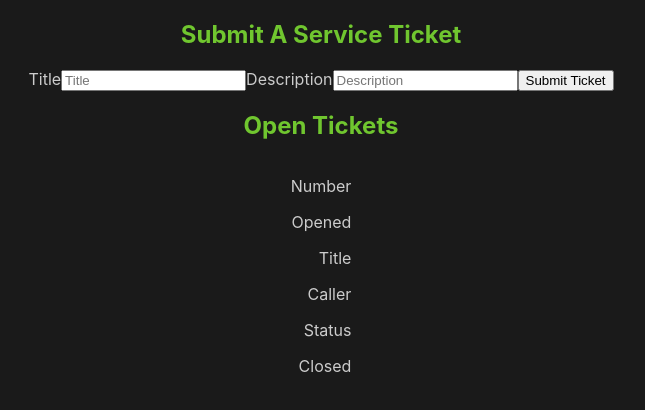
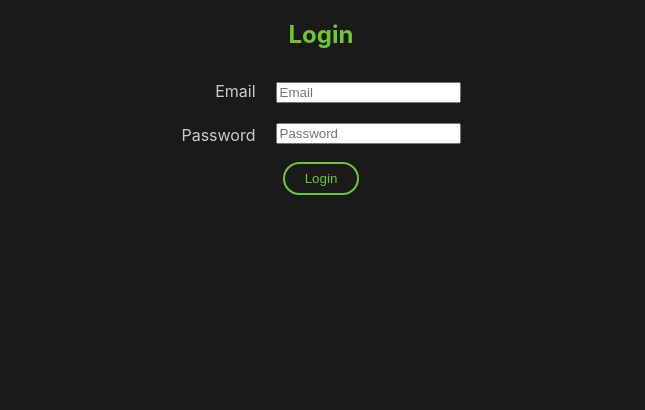
Before and after one commit to Joseph-Galante/ProSolar, a React (Create React App) app: page /tickets in a window 1280 px wide. Shown: the top 410 px of the page, without its empty margins (319-964 px from the left). Built offline with nearby package versions, Linux system fonts and the light colour scheme.

Commit message:
user context, login/logout, edit profile, general styling

```diff
--- a/src/App.js
+++ b/src/App.js
@@ -1,5 +1,6 @@
 // imports
 import { Route } from 'react-router-dom';
+import { useEffect } from 'react';
 
 // pages
 import Tesla from './pages/Tesla';
@@ -10,8 +11,15 @@ import Contact from './pages/Contact';
 // components
 import NavBar from './components/NavBar';
 
+// contexts
+import { UserContext } from './contexts/UserContext';
+import { useContext } from 'react';
 
 function App() {
+  // contexts
+  const { userState, verifyUser } = useContext(UserContext);
+  const [ user ] = userState;
+
   // functions
   /* When the user scrolls down, hide the navbar. When the user scrolls up, show the navbar */
   let prevScrollpos = window.pageYOffset;
@@ -29,17 +37,18 @@ function App() {
     prevScrollpos = currentScrollPos;
   }
 
-
+  // on component load
+  useEffect(verifyUser, []);
 
   return (
     <div className="App">
       <Route exact path="/" render={() => { return <Tesla /> }} />
 
-      <Route exact path="/tickets" render={() => { return <Tickets /> }} />
+      <Route exact path="/tickets" render={() => { if (user.id) { return <Tickets /> } else { return <Tesla /> } }} />
 
-      <Route exact path="/referrals" render={() => { return <Referrals /> }} />
+      <Route exact path="/referrals" render={() => { if (user.id) { return <Referrals /> } else { return <Tesla /> } }} />
 
-      <Route exact path="/contact" render={() => { return <Contact /> }} />
+      <Route exact path="/contact" render={() => { if (user.id) { return <Contact /> } else { return <Tesla /> } }} />
 
       <NavBar />
     </div>
--- a/src/contexts/UserContext.js
+++ b/src/contexts/UserContext.js
@@ -14,7 +14,7 @@ const UserProvider = ({children}) =>
         // console.log(userId);
         if (userId)
         {
-            axios.get(`${REACT_APP_BACKEND_URL}/user/verify`, {
+            axios.get(`${process.env.REACT_APP_BACKEND_URL}user/verify`, {
                 headers: { Authorization: userId }
             }).then((res) =>
             {
--- a/src/index.css
+++ b/src/index.css
@@ -22,6 +22,42 @@ code {
 
 h1, h2, h3, h4 {
   color: #70c62f;
+}
+
+/* =========================================== GENERAL INPUT =========================================== */
+input[type=button], input[type=submit] {
+  color: #70c62f;
+  border: 2px solid #70c62f;
+  background-color: hsl(0, 0%, 10%);
+  text-decoration: none;
+  padding: 7px 20px;
+  margin: 5px;
+  border-top-left-radius: 30px;
+  border-top-right-radius: 30px;
+  border-bottom-left-radius: 30px;
+  border-bottom-right-radius: 30px;
+}
+input[type=button]:hover, input[type=submit]:hover {
+  cursor: pointer;
+  color: hsl(0, 0%, 10%);
+  background-color: #70c62f;
+}
+input[type="text"], input[type="password"] {
+  margin: 10px;
+}
+.invalid {
+  border: 1px solid red;
+  border-top-left-radius: 2px;
+  border-top-right-radius: 2px;
+  border-bottom-left-radius: 2px;
+  border-bottom-right-radius: 2px;
+}
+.messages {
+  display: flex;
+  flex-direction: column;
+  justify-content: center;
+  align-items: center;
+  margin: auto 0;
 }
 
 /* =========================================== NAVBAR =========================================== */
@@ -71,6 +107,54 @@ h1, h2, h3, h4 {
   align-items: center;
   text-align: end;
 }
+.login-page {
+  display: flex;
+  flex-direction: column;
+  justify-content: center;
+  align-items: center;
+  width: 100%;
+}
+.login-form {
+  width: 100%;
+  display: flex;
+  justify-content: center;
+  align-items: center;
+}
+.login-labels {
+  display: flex;
+  flex-direction: column;
+  align-items: flex-end;
+}
+.login-labels label {
+  margin: 12px 10px;
+}
+.login-inputs {
+  display: flex;
+  flex-direction: column;
+  align-items: flex-start;
+}
+.user-info {
+  display: flex;
+  justify-content: center;
+  align-items: center;
+}
+.user-info .info {
+  display: flex;
+  flex-direction: column;
+  justify-content: center;
+  align-items: flex-start;
+  width: 60%;
+}
+.info p {
+  margin: 7px 20px;
+}
+.user-info .edit-info {
+  display: flex;
+  flex-direction: column;
+  justify-content: center;
+  align-items: flex-start;
+  width: 60%;
+}
 
 /* =========================================== TICKETS =========================================== */
 .tickets-page {
--- a/src/pages/Login.js
+++ b/src/pages/Login.js
@@ -2,7 +2,7 @@
 import axios from 'axios';
 
 // contexts
-import { useState, useEffect, useContext } from 'react';
+import { useState, useContext } from 'react';
 import { UserContext } from '../contexts/UserContext';
 
 const Login = () =>
@@ -11,15 +11,48 @@ const Login = () =>
     const { userState } = useContext(UserContext);
 
     // states
-    const [user, setUser] = userState;
-    const [email, setEmail] = useState('');
-    const [password, setPassword] = useState('');
+    const [ user, setUser ] = userState;
+    const [ email, setEmail ] = useState('');
+    const [ password, setPassword ] = useState('');
 
     // functions
     const handleSubmit = (e) =>
     {
         e.preventDefault();
-        axios.post(`${env.BACKEND_URL}/users/login`, {
+        // check for empty fields
+        if (email === "" || password === "")
+        {
+            // clear messages
+            document.querySelector(".messages").innerHTML = null;
+            if (email === "")
+            {
+                // grab email input
+                const emailInput = document.querySelector("#email");
+                // add invalid class
+                emailInput.classList.add("invalid");
+                // create invalid message
+                const message = document.createElement("p");
+                message.innerHTML = "Email is required";
+                message.style.color = "red";
+                // add message
+                document.querySelector(".messages").append(message);
+            }
+            if (password === "")
+            {
+                // grab password input
+                const passwordInput = document.querySelector("#password");
+                // add invalid class
+                passwordInput.classList.add("invalid");
+                // create invalid message
+                const message = document.createElement("p");
+                message.innerHTML = "Password is required";
+                message.style.color = "red";
+                // add message
+                document.querySelector(".messages").append(message);
+            }
+            return;
+        }
+        axios.post(`${process.env.REACT_APP_BACKEND_URL}user/login`, {
             email: email,
             password: password
         }).then((res) =>
@@ -30,20 +63,37 @@ const Login = () =>
         }).catch((error) =>
         {
             console.log(error.message);
-            // check for unauthorized message - wrong login info
+            // check for unauthorized message - incorrect password
             if (error.message === 'Request failed with status code 401')
             {
-                displayMessage(false, 'Email or password is incorrect.');
+                // clear messages
+                document.querySelector(".messages").innerHTML = null;
+                // create invalid message
+                const message = document.createElement("p");
+                message.innerHTML = "Incorrect password";
+                message.style.color = "red";
+                // add message
+                document.querySelector(".messages").append(message);
+            }
+            // check for could not be found message - incorrect email
+            else if (error.message === 'Request failed with status code 404')
+            {
+                // clear messages
+                document.querySelector(".messages").innerHTML = null;
+                // create invalid message
+                const message = document.createElement("p");
+                message.innerHTML = "Incorrect email";
+                message.style.color = "red";
+                // add message
+                document.querySelector(".messages").append(message);
             }
         })
     }
 
-    // on component load
-    useEffect(clearMessage, []);
-
     return (
         <div className="login-page">
-            <h1>Login</h1>
+            <h2 className="heading">Login</h2>
+            <p className="messages"></p>
             <form onSubmit={handleSubmit}>
                 <div className="login-form">
                     <div className="login-labels">
@@ -55,8 +105,8 @@ const Login = () =>
                         <input id="password" type="password" value={password} placeholder="Password" onChange={(e) => {setPassword(e.target.value)}}/>
                     </div>
                 </div>
-                <input type="submit" value="Login" onClick={handleSubmit}/>
             </form>
+            <input type="submit" value="Login" onClick={handleSubmit}/>
         </div>
     )
 }
--- a/src/pages/Tesla.js
+++ b/src/pages/Tesla.js
@@ -1,18 +1,137 @@
 // imports
+import { useState } from 'react';
+import axios from 'axios';
+
+// pages
+import Login from './Login';
+
+// contexts
+import { useContext } from "react";
+import { UserContext } from "../contexts/UserContext";
 
 const Tesla = () =>
 {
+    // contexts
+    const { userState } = useContext(UserContext);
+    const [ user, setUser ] = userState;
+
+    // states
+    const [ editing, setEditing ] = useState(false);
+    const [ name, setName ] = useState('');
+    const [ email, setEmail ] = useState('');
+    const [ password, setPassword ] = useState('');
+
+    // functions
+    const logout = () =>
+    {
+        localStorage.removeItem('userId');
+        setUser({});
+    }
+
+    const editInfo = () =>
+    {
+        // check for empty fields
+        if (name === "" || email === "" || password === "")
+        {
+            // clear messages
+            document.querySelector(".messages").innerHTML = null;
+            if (name === "")
+            {
+                // grab name input
+                const nameInput = document.querySelector("#name");
+                // add invalid class
+                nameInput.classList.add("invalid");
+                // create invalid message
+                const message = document.createElement("p");
+                message.innerHTML = "Name is required";
+                message.style.color = "red";
+                // add message
+                document.querySelector(".messages").append(message);
+            }
+            if (email === "")
+            {
+                // grab email input
+                const emailInput = document.querySelector("#email");
+                // add invalid class
+                emailInput.classList.add("invalid");
+                // create invalid message
+                const message = document.createElement("p");
+                message.innerHTML = "Email is required";
+                message.style.color = "red";
+                // add message
+                document.querySelector(".messages").append(message);
+            }
+            if (password === "")
+            {
+                // grab password input
+                const passwordInput = document.querySelector("#password");
+                // add invalid class
+                passwordInput.classList.add("invalid");
+                // create invalid message
+                const message = document.createElement("p");
+                message.innerHTML = "Password is required";
+                message.style.color = "red";
+                // add message
+                document.querySelector(".messages").append(message);
+            }
+            return;
+        }
+        axios.put(`${process.env.REACT_APP_BACKEND_URL}user/profile`, {
+            name: name,
+            email: email,
+            password: password
+        }, { headers: { Authorization: user.id }
+        }).then(res =>
+        {
+            // console.log(res);
+            setUser(res.data.user);
+            localStorage.setItem('userId', res.data.user.id);
+            setEditing(false);
+        }).catch(error => console.log(error.message));
+    }
+
     return (
         <div className="tesla-page">
+            {user.id ?
+                <>
+                    <h3>Profile Info</h3>
+                    <p className="messages"></p>
                     <section className="user-info">
-                <h3>Profile Info</h3>
+                        <section className="labels">
                             <p>Name</p>
                             <p>Email</p>
                             <p>Password</p>
                         </section>
+                        {editing ?
+                            <section className="edit-info">
+                                <input id="name" type="text" placeholder="Name" value={name} onChange={(e) => {setName(e.target.value)}} />
+                                <input id="email" type="text" placeholder="Email" value={email} onChange={(e) => {setEmail(e.target.value)}} />
+                                <input id="password" type="text" placeholder="Password" value={password} onChange={(e) => {setPassword(e.target.value)}} />
+                            </section>
+                            :
+                            <section className="info">
+                                <p>{user.name}</p>
+                                <p>{user.email}</p>
+                                <p>{user.password}</p>
+                            </section>
+                        }
+                    </section>
+                    {editing ?
+                        <section className="edit-inputs">
+                            <input type="button" value="Cancel" onClick={() => {document.querySelector(".messages").innerHTML = null; setEditing(false)}} />
+                            <input type="button" value="Save" onClick={editInfo} />
+                        </section>
+                        :
+                        <section className="inputs">
+                            <input type="button" value="Edit Info" onClick={() => {setName(user.name); setEmail(user.email); setPassword(user.password); setEditing(true)}} />
+                            <input type="button" value="Log Out" onClick={logout} />
+                        </section>
+                    }
+                    <br/>
                     <section className="home-units">
                         <h2>HOME IMAGES</h2>
                     </section>
+                    <br/>
                     <section className="module-info">
                         <h3>Module Info</h3>
                         <p>Type</p>
@@ -21,6 +140,10 @@ const Tesla = () =>
                         <p>Wattage</p>
                         <p>Inverter</p>
                     </section>
+                </>
+                :
+                <Login />
+            }
         </div>
     )
 }
--- a/src/pages/Tickets.js
+++ b/src/pages/Tickets.js
@@ -12,9 +12,9 @@ const Tickets = () =>
             <h2>Submit A Service Ticket</h2>
             <form className="ticket-form">
                 <label className="title-label">Title</label>
-                <input type="text" placeholder="Title" value={title} onChange={(e) => {setTitle(e.value)}} />
+                <input type="text" placeholder="Title" value={title} onChange={(e) => {setTitle(e.target.value)}} />
                 <label className="description-label">Description</label>
-                <input type="text" placeholder="Description" value={description} onChange={(e) => {setDescription(e.value)}} />
+                <input type="text" placeholder="Description" value={description} onChange={(e) => {setDescription(e.target.value)}} />
                 <input type="submit" value="Submit Ticket" />
             </form>
 
```
Also changed, not shown: src/pages/Referrals.js (+6 -6 lines). Lines whose indentation alone changed are shown as unchanged.
